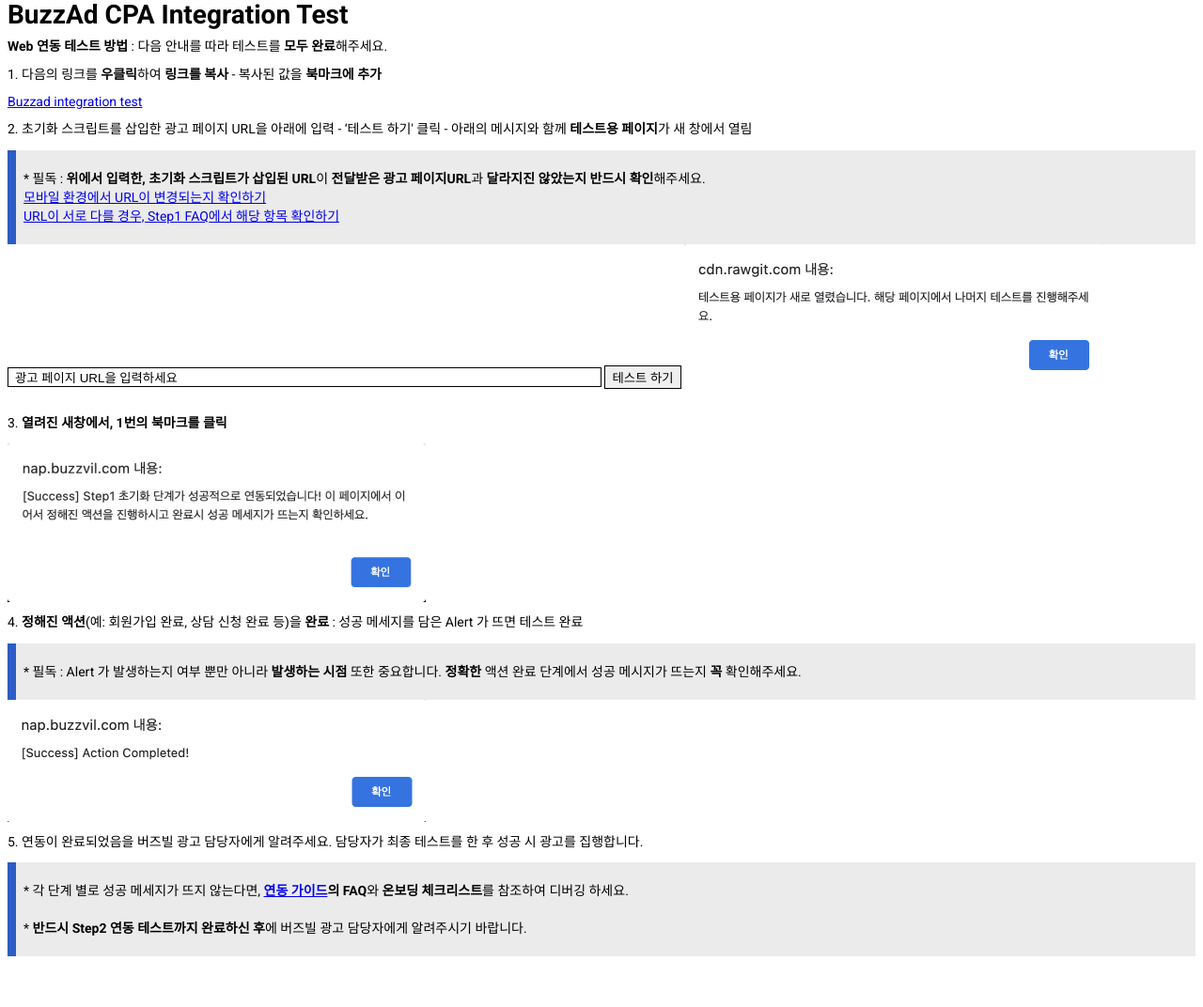
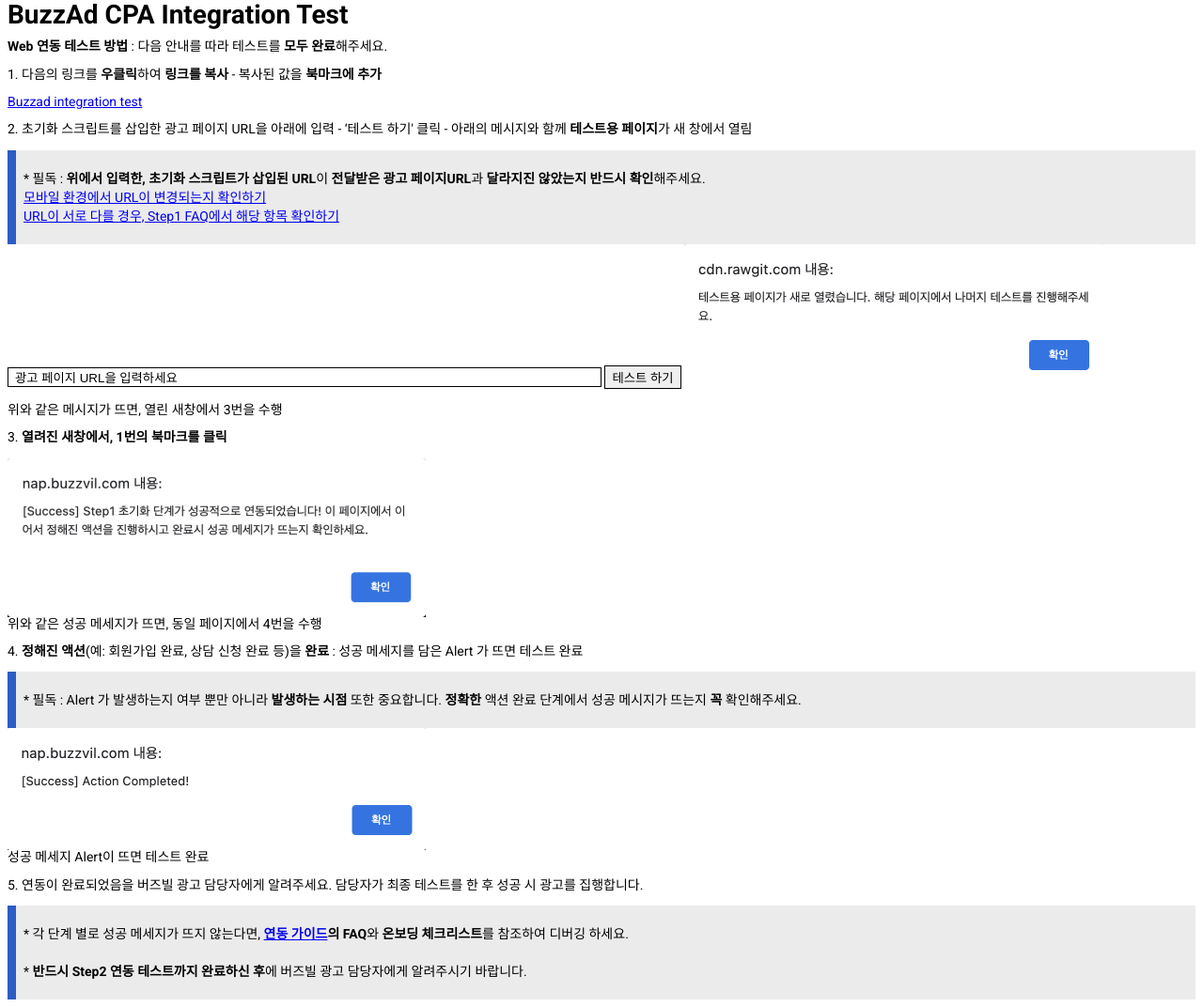
Before and after one commit to Buzzvil/buzzad-web-integration, a plain HTML site: page integration_test.html in a window 1280 px wide. Shown: the whole page at 94% size. Before the commit the page ends 1026 px from the top, so only its background shows below. Drawn offline with Linux system fonts and the light colour scheme.

Commit message:
[feat] Add figcaptions

```diff
--- a/integration_test.html
+++ b/integration_test.html
@@ -25,10 +25,12 @@
         <input type="button" value="테스트 하기" onclick="loadUrl()">
 
         <img src="./2.png" />
+        <figcaption>위와 같은 메시지가 뜨면, 열린 새창에서 3번을 수행</figcaption>
 
         <p>3. <strong>열려진 새창에서, 1번의 북마크를 클릭</strong></p>
 
         <img src="./3.png" />
+        <figcaption>위와 같은 성공 메세지가 뜨면, 동일 페이지에서 4번을 수행</figcaption>
 
 		<p >4. <strong>정해진 액션</strong>(예: 회원가입 완료, 상담 신청 완료 등)을 <strong>완료</strong> : 성공 메세지를 담은 Alert 가 뜨면 테스트 완료</p>
 		<div class="info-box">
@@ -37,6 +39,7 @@
         </div>
 
         <img src="./4.png" />
+        <figcaption>성공 메세지 Alert이 뜨면 테스트 완료</figcaption>
 
         <p>5. 연동이 완료되었음을 버즈빌 광고 담당자에게 알려주세요. 담당자가 최종 테스트를 한 후 성공 시 광고를 집행합니다.</p>
         <div class="info-box">
```
